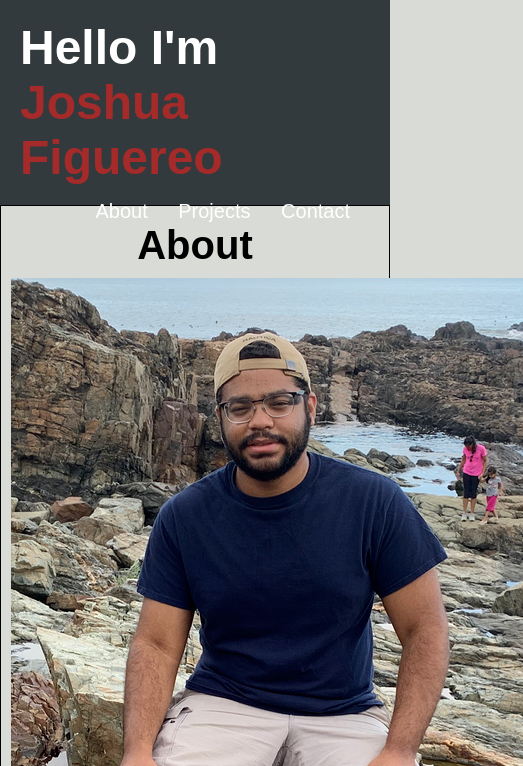
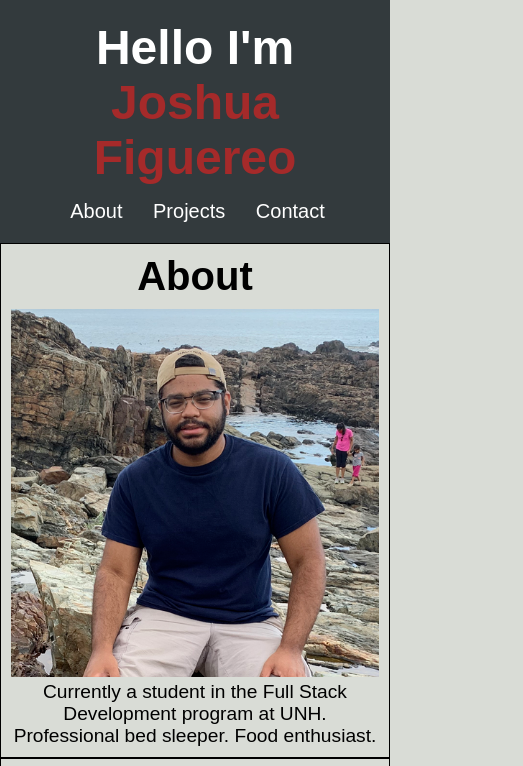
Before and after one commit to Jfig27/Portfolio, a plain HTML site: page index.html in a window 390 px wide. Shown: the top 766 px of the page, 523 px wide, since content can reach past the window. Drawn offline with Linux system fonts and the light colour scheme.

Commit message:
added correct README.md, fixed issues dealing with responsiveness

```diff
--- a/Assets/css/style.css
+++ b/Assets/css/style.css
@@ -14,6 +14,8 @@ header {
     font-family: 'Trebuchet MS', 'Lucida Sans Unicode', 'Lucida Grande', 'Lucida Sans', Arial, sans-serif;
     background-color: #333a3d;
     color: #ffffff;
+    display:inline-block;
+    width: 100%
 }
 header h1 {
     display: inline-block;
@@ -71,6 +73,10 @@ main section ul li a{
     opacity: .5;
 }
 
+a:hover{
+    color:brown;
+}
+
 .card {
     padding: 10px;
     text-align: center;
@@ -78,10 +84,12 @@ main section ul li a{
     border-width: 1px;
 }
 
-.responsive {
+ .responsive {
     max-width: 500;
     height: auto;
+    border-image-width: 500px;
 }
+
 
 
 footer {
@@ -91,3 +99,39 @@ footer {
     background-color: #333a3d;
     color: #ffffff;
 }
+
+@media only screen and (max-width: 730px) {
+    img{
+        width: 100%;
+        height: auto;
+    }
+
+    header h1 body nav main{
+      width: 100%;
+      flex-direction: column;
+      text-align: center;
+    }
+    header nav{
+        display:block;
+        text-align: center;
+        flex-direction: column;
+        float: none;
+    }
+    header h1 {
+        display:block;
+        text-align: center;
+        float: none;
+    }
+    p {
+        font-size: larger;
+    }
+
+  }
+
+@media only screen and (min-width: 730px){
+
+    .brightness img:hover {
+        opacity: .5;
+        width: 600px;
+    }
+}
--- a/index.html
+++ b/index.html
@@ -2,7 +2,7 @@
 <html lang=en>
 
 <head>
-    <title>Personal Portfolio</title>
+    <title>Josh's Personal Portfolio</title>
     <meta charset="UTF-8" />
     <meta name="viewport" content="width=device-width, initial-scale=1" />
     <link rel="stylesheet" href="./Assets/css/style.css">
```
Also changed, not shown: 1 other file.
